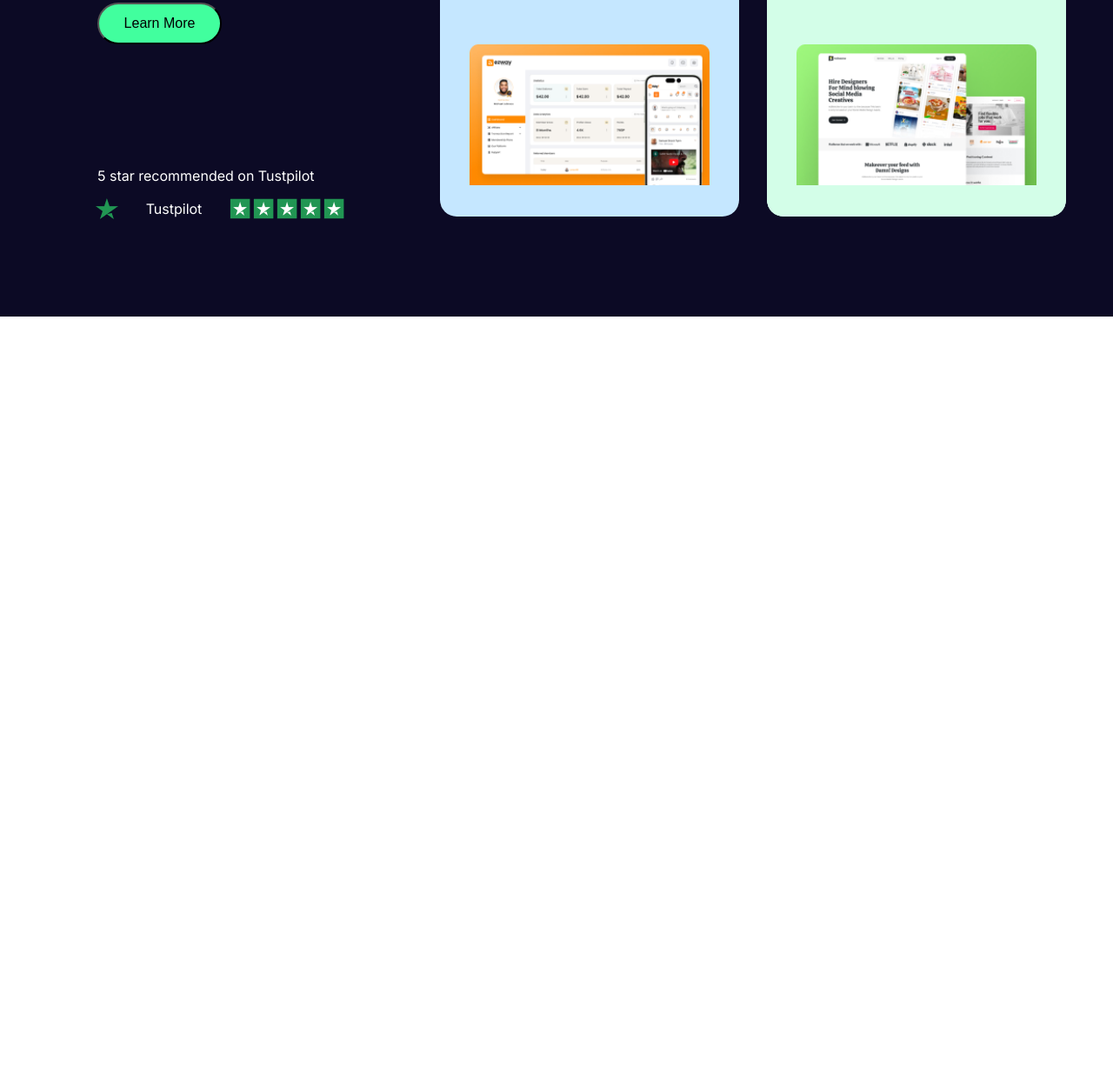
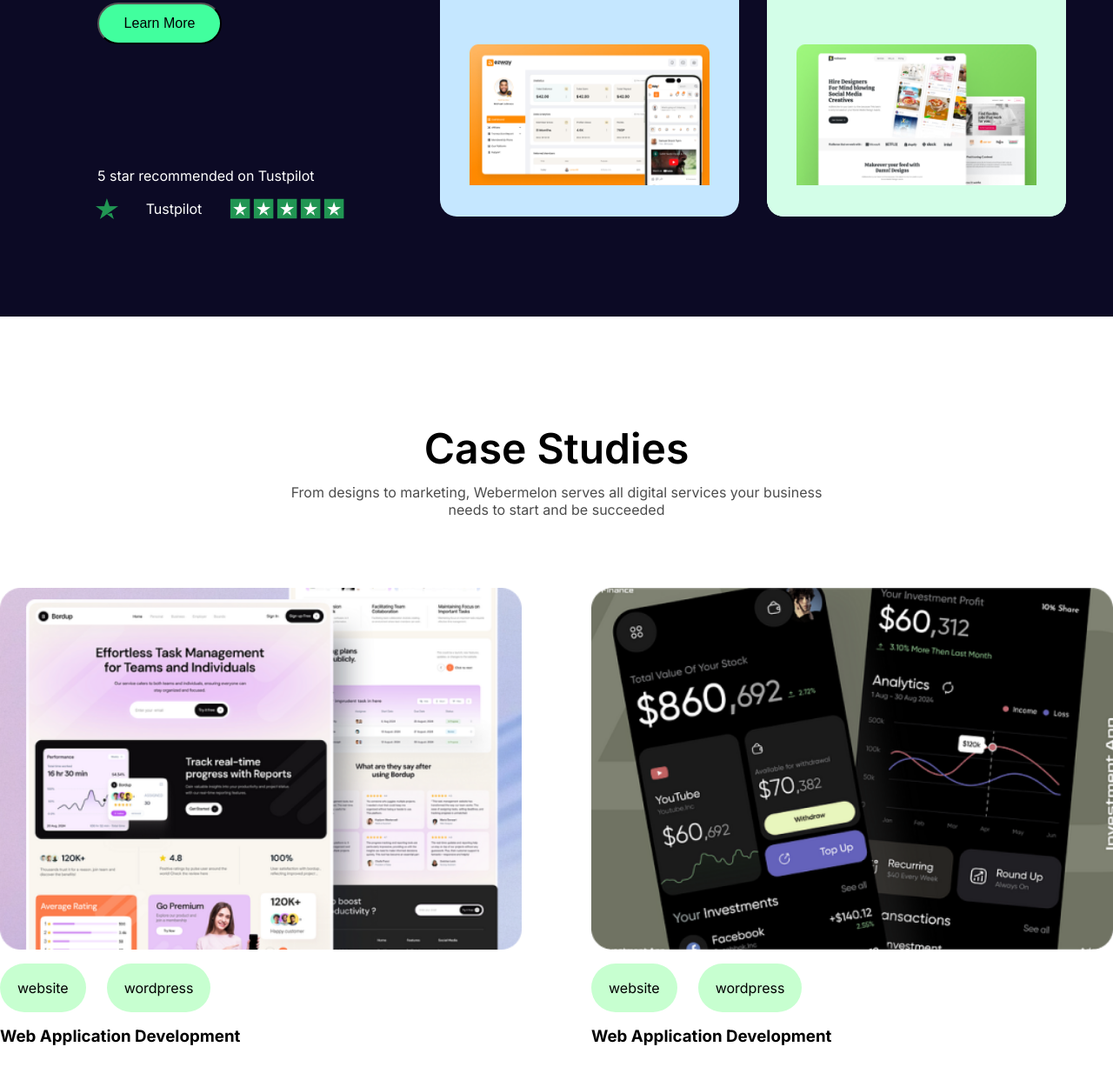
Before and after one commit to alamshuvo/webermelon, a plain HTML site: page index.html in a window 1280 px wide. Shown: the part 2493-3720 px from the top of the page at 87% size. Before the commit the page ends 2857 px from the top, so only its background shows below. Drawn offline with Linux system fonts and the light colour scheme.

Commit message:
case studies section added with js dom

```diff
--- a/index.html
+++ b/index.html
@@ -185,6 +185,19 @@
 
         </section>
         <!-- our services section end -->
+         <!-- Case Studies section start -->
+          <section>
+            <div class="case ">
+              <h2 class="case-h">Case Studies</h2>
+              <p class="case-p">From designs to marketing, Webermelon serves all digital services
+                your business needs to start and be succeeded</p>
+            </div>
+            <!-- render div -->
+             <div class="case-design container">
+
+             </div>
+          </section>
+          <!-- Case Studies section end -->
     </main>
     <!-- main section end -->
     <!-- footer section start -->
--- a/js/script.js
+++ b/js/script.js
@@ -0,0 +1,65 @@
+const data = [
+  {
+    img: "../img/original-023504fb27e33a5d0711d76e9c68da4b (1).png",
+    "text-a": "website",
+    "text-b": "wordpress",
+    "text": "Web Application Development",
+  },
+  {
+    img: "../img/original-7924781d9d924ae72f512d9481642817 (1).png",
+    "text-a": "website",
+    "text-b": "wordpress",
+    "text": "Web Application Development",
+  },
+  {
+    img: "../img/original-7924781d9d924ae72f512d9481642817.png",
+
+    "text-a": "website",
+    "text-b": "wordpress",
+    "text": "Web Application Development",
+  },
+  {
+    img: "../img/original-023504fb27e33a5d0711d76e9c68da4b.png   ",
+    "text-a": "website",
+    "text-b": "wordpress",
+    "text": "Web Application Development",
+  },
+];
+
+const targetDiv = document.getElementsByClassName("case-design")[0];
+
+data.map((item) => {
+    const div = document.createElement("div");
+    div.className = "case-item";
+
+    // Create an image element
+    const img = document.createElement("img");
+    img.src = item.img;
+    img.alt = item.text;
+
+    // Create a parent div for the p tags
+    const textContainer = document.createElement("div");
+    textContainer.className = "text-container";
+
+    // Create text elements (p tags) and append them to the textContainer
+    const textA = document.createElement("p");
+    textA.textContent = item['text-a'];
+    textA.className="ptag"
+    textContainer.appendChild(textA);
+
+    const textB = document.createElement("p");
+    textB.textContent = item['text-b'];
+    textB.className="ptag"
+    textContainer.appendChild(textB);
+
+    const mainText = document.createElement("h3");
+    mainText.textContent = item.text;
+
+    // Append elements to the main div
+    div.appendChild(img);
+    div.appendChild(textContainer); // Append the parent container for the p tags
+    div.appendChild(mainText);
+
+    // Append the div to the target container
+    targetDiv.appendChild(div);
+});
--- a/style/style.css
+++ b/style/style.css
@@ -297,3 +297,47 @@ img {
   width: 80%;
   margin: 2rem auto;
 }
+/* case studies */
+.case{
+    width: 640px;
+    margin: 0 auto;
+    display: flex;
+    flex-direction: column;
+    align-items: center;
+}
+.case-p{
+    text-align: center;
+    color: rgb(76, 76, 76);
+    font-weight: 400;
+    margin-top: 0.5rem;
+
+}
+.case-h{
+font-size: 3rem;
+font-weight: 600;
+line-height: 4rem;
+}
+.case-design{
+    display: grid;
+    grid-template-columns: repeat(2, 1fr);
+    gap: 5rem;
+    margin-top: 5rem;
+}
+.case-item{
+    display: flex;
+    flex-direction: column;
+    gap: 1rem;
+}
+.text-container{
+    display: flex;
+    gap: 1.5rem;
+}
+.ptag{
+    background: rgb(199, 255, 208);
+    display: flex;
+    justify-content: center;
+    align-items: center;
+    border-radius: 2rem;
+    color: black;
+    padding: 18px 20px;
+}
```
Also changed, not shown: img/original-023504fb27e33a5d0711d76e9c68da4b (1).png (added), img/original-023504fb27e33a5d0711d76e9c68da4b.png (added), img/original-7924781d9d924ae72f512d9481642817 (1).png (added), img/original-7924781d9d924ae72f512d9481642817.png (added), 1 other file.
